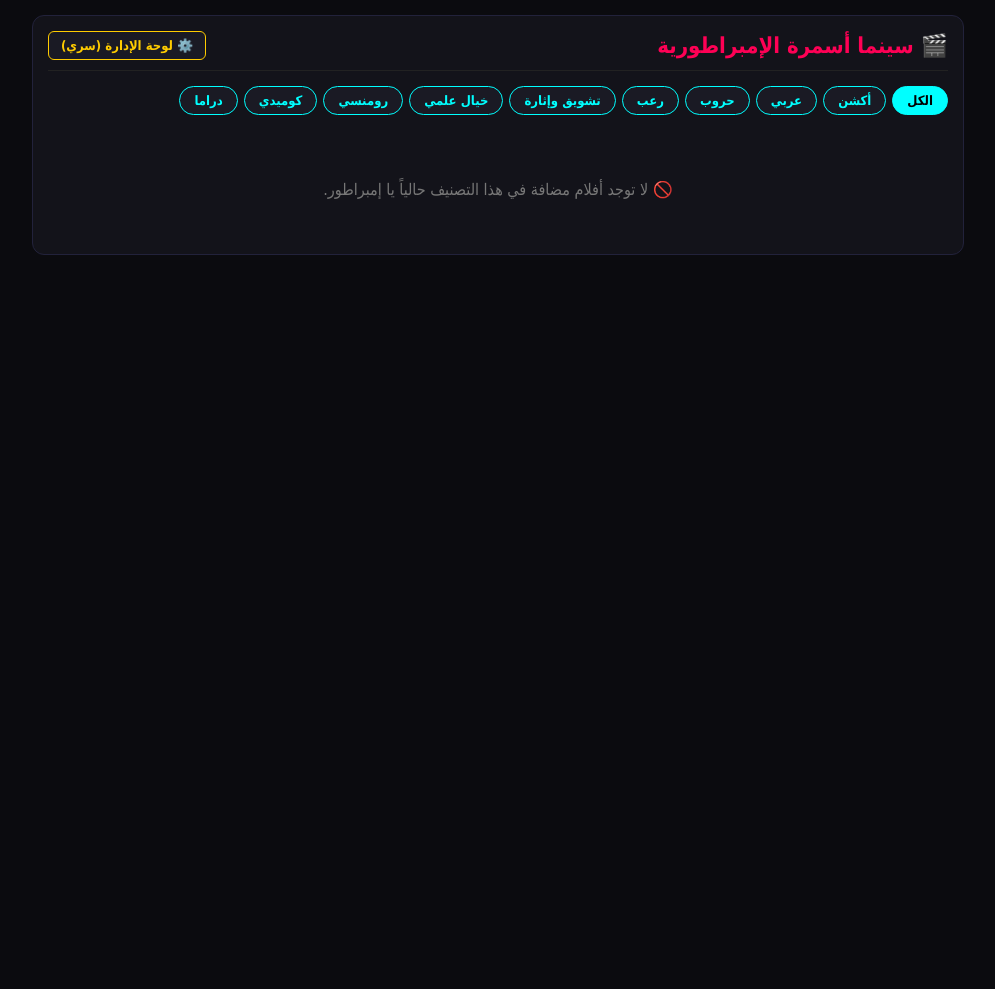
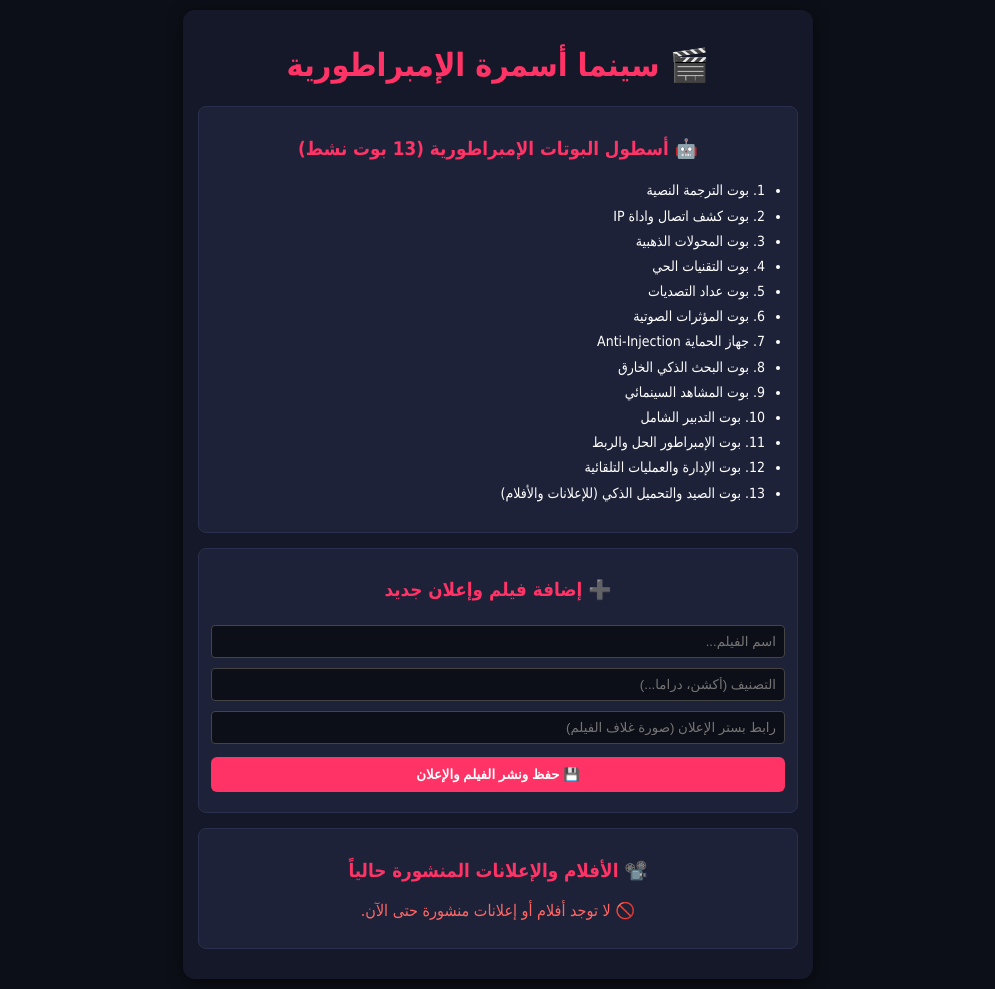
Before and after one commit to zasrf12-cell/Asmra-Cinema, a Flask app: template mysite/templates/index.html in a window 1280 px wide. Shown: the whole page, without its empty margins (142-1137 px from the left). Before the commit the page ends 255 px from the top, so only its background shows below. Run offline with Flask 3, Linux system fonts and the light colour scheme; the template is opened without the code that fills it, so the values that code supplies are empty.

Commit message:
Update main layout with all sections

```diff
--- a/mysite/templates/index.html
+++ b/mysite/templates/index.html
@@ -3,66 +3,65 @@
 <head>
     <meta charset="UTF-8">
     <meta name="viewport" content="width=device-width, initial-scale=1.0">
-    <title>سينما أسمرة - الرئيسية</title>
+    <title>سينما أسمرة الإمبراطورية (ترسانة الـ 13 بوت)</title>
     <style>
-        body { background-color: #0b0b0f; color: #fff; font-family: Tahoma, sans-serif; text-align: right; margin: 0; padding: 15px; }
-        .container { max-width: 900px; margin: 0 auto; background: #13131a; border: 1px solid #22223b; border-radius: 12px; padding: 15px; }
-        .header { display: flex; justify-content: space-between; align-items: center; border-bottom: 1px solid #222; padding-bottom: 10px; margin-bottom: 15px; flex-wrap: wrap; gap: 10px; }
-        h1 { color: #ff0055; margin: 0; font-size: 22px; }
-        .btn-admin { background: #1a1a24; color: #ffcc00; border: 1px solid #ffcc00; padding: 6px 12px; border-radius: 6px; text-decoration: none; font-size: 13px; font-weight: bold; }
-        .categories-bar { display: flex; gap: 6px; overflow-x: auto; padding-bottom: 10px; margin-bottom: 15px; white-space: nowrap; }
-        .cat-btn { background: #1a1a24; color: #00ffff; border: 1px solid #00ffff; padding: 6px 14px; border-radius: 20px; text-decoration: none; font-size: 13px; font-weight: bold; cursor: pointer; display: inline-block; }
-        .cat-btn.active { background: #00ffff; color: #000; }
-        .movies-grid { display: grid; grid-template-columns: repeat(auto-fill, minmax(200px, 1fr)); gap: 15px; }
-        .movie-card { background: #1a1a24; border: 1px solid #333; border-radius: 8px; overflow: hidden; text-decoration: none; color: #fff; display: flex; flex-direction: column; transition: 0.2s; }
-        .movie-card:hover { border-color: #ff0055; transform: translateY(-3px); }
-        .movie-img { width: 100%; height: 220px; object-fit: cover; background: #000; }
-        .movie-info { padding: 10px; text-align: center; }
-        .movie-title { font-size: 14px; font-weight: bold; margin-bottom: 5px; color: #fff; white-space: nowrap; overflow: hidden; text-overflow: ellipsis; }
-        .movie-meta { font-size: 12px; color: #aaa; display: flex; justify-content: space-between; }
+        body { background-color: #0d0f18; color: #fff; font-family: Tahoma, sans-serif; margin: 0; padding: 10px; }
+        .container { max-width: 600px; margin: 0 auto; background: #151828; padding: 15px; border-radius: 12px; box-shadow: 0 4px 15px rgba(0,0,0,0.5); }
+        h1, h2, h3 { text-align: center; color: #ff3366; }
+        .section { background: #1e2238; padding: 12px; margin-bottom: 15px; border-radius: 8px; border: 1px solid #2a2f4e; }
+        .btn { display: block; width: 100%; padding: 10px; margin: 8px 0; background: #ff3366; color: white; text-align: center; border: none; border-radius: 6px; font-weight: bold; cursor: pointer; text-decoration: none; }
+        ul { padding-right: 20px; font-size: 14px; line-height: 1.8; }
+        input { width: 100%; padding: 8px; margin: 5px 0; background: #0d0f18; color: #fff; border: 1px solid #444; border-radius: 4px; box-sizing: border-box; }
     </style>
 </head>
 <body>
     <div class="container">
-        <div class="header">
-            <h1>🎬 سينما أسمرة الإمبراطورية</h1>
-            <a href="/admin" class="btn-admin">⚙️ لوحة الإدارة (سري)</a>
+        <h1>🎬 سينما أسمرة الإمبراطورية</h1>
+
+        <!-- قسم أسطول البوتات -->
+        <div class="section">
+            <h3>🤖 أسطول البوتات الإمبراطورية (13 بوت نشط)</h3>
+            <ul>
+                <li>1. بوت الترجمة النصية</li>
+                <li>2. بوت كشف اتصال واداة IP</li>
+                <li>3. بوت المحولات الذهبية</li>
+                <li>4. بوت التقنيات الحي</li>
+                <li>5. بوت عداد التصديات</li>
+                <li>6. بوت المؤثرات الصوتية</li>
+                <li>7. جهاز الحماية Anti-Injection</li>
+                <li>8. بوت البحث الذكي الخارق</li>
+                <li>9. بوت المشاهد السينمائي</li>
+                <li>10. بوت التدبير الشامل</li>
+                <li>11. بوت الإمبراطور الحل والربط</li>
+                <li>12. بوت الإدارة والعمليات التلقائية</li>
+                <li>13. بوت الصيد والتحميل الذكي (للإعلانات والأفلام)</li>
+            </ul>
         </div>
 
-        <div class="categories-bar">
-            <a href="/?genre=الكل" class="cat-btn {% if selected_genre == 'الكل' or not selected_genre %}active{% endif %}">الكل</a>
-            <a href="/?genre=أكشن" class="cat-btn {% if selected_genre == 'أكشن' %}active{% endif %}">أكشن</a>
-            <a href="/?genre=عربي" class="cat-btn {% if selected_genre == 'عربي' %}active{% endif %}">عربي</a>
-            <a href="/?genre=حروب" class="cat-btn {% if selected_genre == 'حروب' %}active{% endif %}">حروب</a>
-            <a href="/?genre=رعب" class="cat-btn {% if selected_genre == 'رعب' %}active{% endif %}">رعب</a>
-            <a href="/?genre=تشويق وإثارة" class="cat-btn {% if selected_genre == 'تشويق وإثارة' %}active{% endif %}">تشويق وإثارة</a>
-            <a href="/?genre=خيال علمي" class="cat-btn {% if selected_genre == 'خيال علمي' %}active{% endif %}">خيال علمي</a>
-            <a href="/?genre=رومنسي" class="cat-btn {% if selected_genre == 'رومنسي' %}active{% endif %}">رومنسي</a>
-            <a href="/?genre=كوميدي" class="cat-btn {% if selected_genre == 'كوميدي' %}active{% endif %}">كوميدي</a>
-            <a href="/?genre=دراما" class="cat-btn {% if selected_genre == 'دراما' %}active{% endif %}">دراما</a>
+        <!-- قسم إضافة فيلم وإعلان جديد -->
+        <div class="section">
+            <h3>➕ إضافة فيلم وإعلان جديد</h3>
+            <form method="POST">
+                <input type="text" name="title" placeholder="اسم الفيلم..." required>
+                <input type="text" name="category" placeholder="التصنيف (أكشن، دراما...)">
+                <input type="text" name="poster" placeholder="رابط بستر الإعلان (صورة غلاف الفيلم)">
+                <button type="submit" class="btn">💾 حفظ ونشر الفيلم والإعلان</button>
+            </form>
         </div>
 
-        <div class="movies-grid">
-            {% for m in movies %}
-                <a href="/movie/{{ m[0] }}" class="movie-card">
-                    {% if m[4] %}
-                        <img src="{{ m[4] }}" alt="{{ m[1] }}" class="movie-img">
-                    {% else %}
-                        <div class="movie-img" style="display: flex; align-items: center; justify-content: center; color: #ff0055; font-size: 12px;">بدون بوستر</div>
-                    {% endif %}
-                    <div class="movie-info">
-                        <div class="movie-title">{{ m[1] }}</div>
-                        <div class="movie-meta">
-                            <span style="color: #00ffcc;">{{ m[2] }}</span>
-                            <span style="color: #ffcc00;">⭐ {{ m[3] }}</span>
-                        </div>
+        <!-- قسم عرض الأفلام الحالية -->
+        <div class="section">
+            <h3>📽️ الأفلام والإعلانات المنشورة حالياً</h3>
+            {% if movies %}
+                {% for movie in movies %}
+                    <div style="background:#0d0f18; padding:10px; margin-bottom:8px; border-radius:6px;">
+                        <h4>{{ movie.title }}</h4>
+                        <p>التصنيف: {{ movie.category }}</p>
                     </div>
-                </a>
+                {% endfor %}
             {% else %}
-                <div style="grid-column: 1 / -1; text-align: center; padding: 40px; color: #777;">
-                    🚫 لا توجد أفلام مضافة في هذا التصنيف حالياً يا إمبراطور.
-                </div>
-            {% endfor %}
+                <p style="text-align:center; color:#ff6666;">🚫 لا توجد أفلام أو إعلانات منشورة حتى الآن.</p>
+            {% endif %}
         </div>
     </div>
 </body>
```
